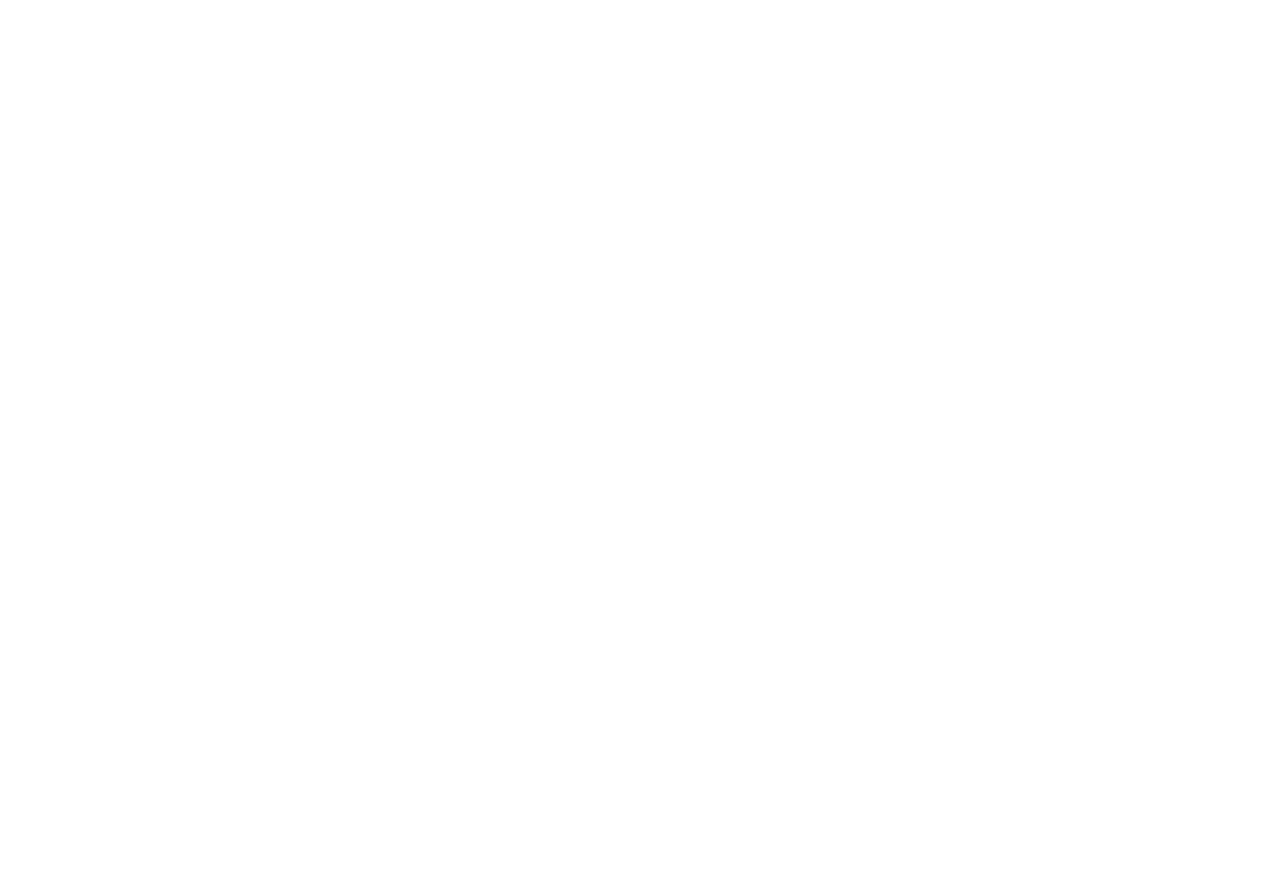
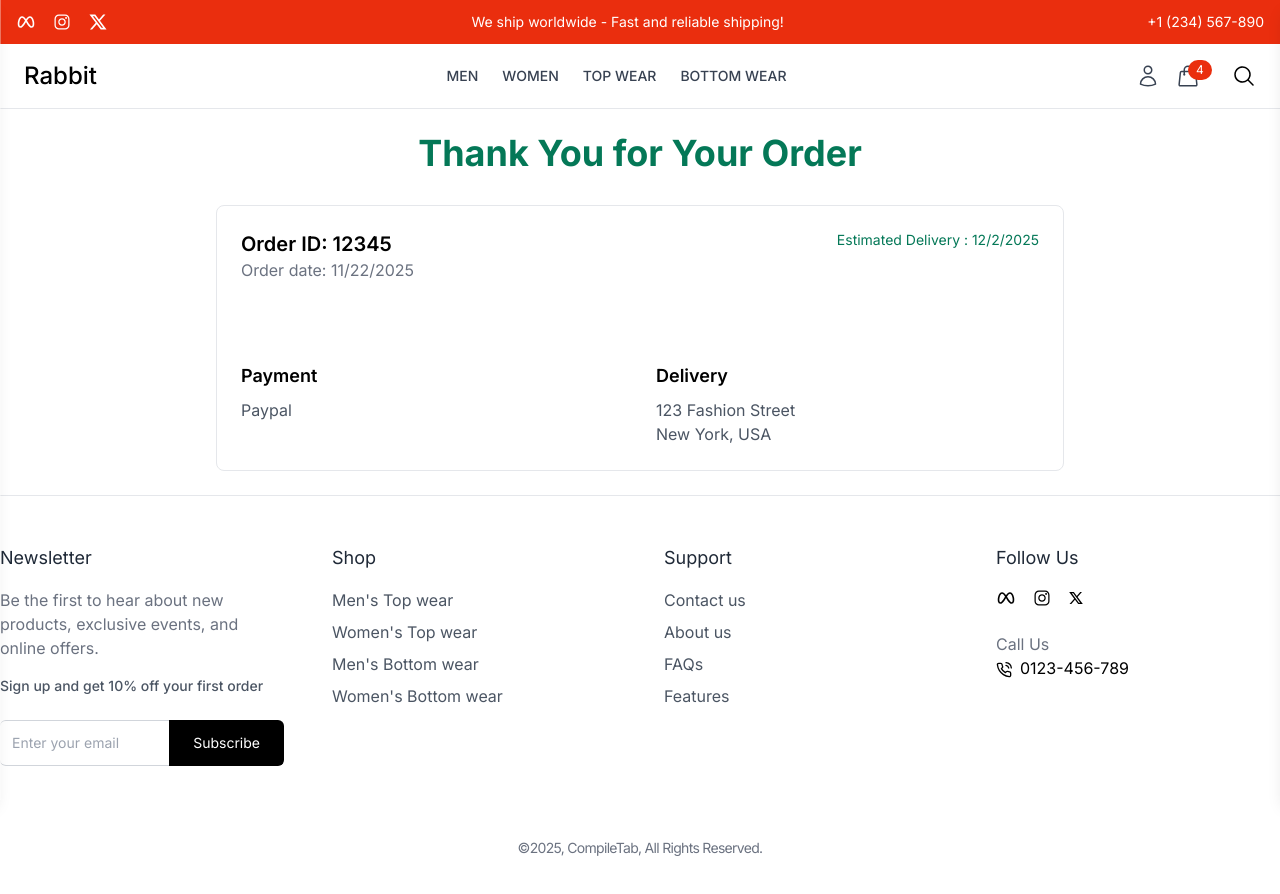
Before and after one commit to shohi-11/E-rabbit, a React (Vite) app in the folder frontend/: page /order-confirmation in a window 1280 px wide. Before the commit this address had no page. Shown: the top 894 px of the page. Before the commit the page ends 800 px from the top, so only its background shows below. Built offline with nearby package versions, Linux system fonts and the light colour scheme; a web font is replaced by a local one.

Commit message:
Added order confirmation page and updated components

```diff
--- a/frontend/package.json
+++ b/frontend/package.json
@@ -10,6 +10,7 @@
     "preview": "vite preview"
   },
   "dependencies": {
+    "@paypal/react-paypal-js": "^8.9.2",
     "react": "^19.2.0",
     "react-dom": "^19.2.0",
     "react-icons": "^5.5.0",
--- a/frontend/src/App.jsx
+++ b/frontend/src/App.jsx
@@ -9,6 +9,7 @@
 import CollectionPage from './pages/CollectionPage';
 import ProductDetails from './components/Products/ProductDetails';
 import Checkout from './components/Cart/Checkout';
+import OrderConfirmationPage from './pages/OrderConfirmationPage';
 
 
 const App = () => {
@@ -29,6 +30,7 @@
       <Route path='collections/:collection' element = {<CollectionPage/>}/>
       <Route path ='product/:id' element={<ProductDetails/>}/>
       <Route path = 'checkout' element = {<Checkout/>}/>
+      <Route path = 'order-confirmation' element={<OrderConfirmationPage/>}/>
     </Route>
     <Route>{/*Admin Layout */}</Route>
 
--- a/frontend/src/components/Cart/Checkout.jsx
+++ b/frontend/src/components/Cart/Checkout.jsx
@@ -1,6 +1,7 @@
 import React from 'react'
 import { useNavigate } from 'react-router-dom';
 import { useState } from 'react';
+import PayPalButton from '../Cart/PayPalButton';
 
 
 const cart = {
@@ -40,8 +41,14 @@
 
   const handleCreateCheckout = (e) =>{
     e.preventDefault();
-    //setCheckoutId(123);
-  }
+    setCheckoutId(123);
+  };
+
+  const handlePaymentSuccess = (details) =>{
+    console.log("Payment successful", details);
+    navigate("/order-confirmation");
+  };
+
   return (
     <div className='grid grid-cols-1 lg:grid-cols-2 gap-8 max-w-7xl mx-auto py-10 px-6
     tracking-tighter'>
@@ -148,10 +155,50 @@
               <div>
                 <h3 className="text-lg mb-4">Pay with Paypal</h3>
                 {/*Paypal component */}
+                <PayPalButton amount={100}
+                onSuccess={handlePaymentSuccess}
+                OnError={(err) => alert ("Payment failed. Try again.")}/>
               </div>
             )}
           </div>
         </form>
+      </div>
+      {/*Right Section */}
+      <div className="bg-gray-50 p-6 rounded-lg">
+        <h3 className="text-lg mb-4">Order Summary</h3>
+        <div className="border-t py-4 mb-4">
+          {cart.products.map ((product, index) =>(
+            <div key={index}
+            className='flex items-start justify-between py-2 border-b'>
+              <div className="flex items-start">
+                <img src={product.image} alt={product.name}
+                className='w-20 h-24 object-cover mr-4'
+                />
+                <div>
+                  <h3 className="text-md">{product.name}</h3>
+                  <p className="text-gray-500">Size: {product.size}</p>
+                  <p className="text-gray-500">Color: {product.color}</p>
+                </div>
+
+              </div>
+              <p className="text-xl">${product.price?.toLocaleString ()}</p>
+            </div>
+          ))}
+        </div>
+        <div className="flex justify-between items-center text-lg mb-4">
+          <p>
+            Subtotal
+          </p>
+          <p>${cart.totalPrice?.toLocaleString ()}</p>
+        </div>
+        <div className="flex justify-between items-center text-lg">
+          <p>Shipping</p>
+          <p>Free</p>
+        </div>
+        <div className="flex justify-between items-center text-lg mt-4 border-t pt-4">
+          <p>Total</p>
+          <p>${cart.totalPrice?.toLocaleString()}</p>
+        </div>
       </div>
     </div>
   )
--- /dev/null
+++ b/frontend/src/components/Cart/PayPalButton.jsx
@@ -0,0 +1,22 @@
+import React from 'react';
+import {PayPalButtons, PayPalScriptProvider} from "@paypal/react-paypal-js";
+
+const payPalButton = ({amount,onSuccess, onError}) => {
+  return (
+    <PayPalScriptProvider options ={{"client-id":"AXXdrbb2sEdsBpZg5F4YcXtBJA-GoffY2zzeUhBkXNbr-DFYHKsIQ-ZZTE1ExzhMr3PQq5JBk7oBUMw8"}}>
+
+     <PayPalButtons style={{layout: "vertical"}}
+     createOrder={(data, actions) =>{
+      return actions.order.create({
+        purchase_units: [{amount : {value: amount}}]
+      })
+     }}
+     onApprove ={(data, actions) =>{
+      return actions.order.capture().then(onSuccess)
+     }}
+     onError ={onError}/>
+    </PayPalScriptProvider>
+  )
+}
+
+export default payPalButton
--- /dev/null
+++ b/frontend/src/pages/OrderConfirmationPage.jsx
@@ -0,0 +1,126 @@
+import React from 'react'
+
+
+const checkout ={
+    _id: "12345",
+    createdAt : new Date(),
+    checkoutItems:[
+        {
+          productId :"1",
+          name: "Jacket",
+          color: "black",
+          size:"M",
+          price: 150,
+          quantity: 1,
+          image: "https://picsum.photos/150?random=1",
+
+        },
+        {
+          productId :"2",
+          name: "T-shirt",
+          color: "black",
+          size:"M",
+          price: 120,
+          quantity: 2,
+          image: "https://picsum.photos/150?random=2",
+
+        },
+    ],
+    shippingAddress: {
+        address: "123 Fashion Street",
+        city:"New York",
+        country: "USA"
+    }
+};
+const OrderConfirmationPage = () => {
+
+    const calculateEstimatedDelivery = (createdAt) =>{
+        const orderDate = new Date(createdAt);
+        orderDate.setDate(orderDate.getDate() + 10);//Add 10 days to the order date
+        return orderDate.toLocaleDateString();
+
+        };
+  return (
+    <div className='max-w-4xl mx-auto p-6 bg-white'>
+        <h1 className="text-4xl font-bold text-center text-emerald-700 mb-8">
+            Thank You for Your Order
+        </h1>
+        {checkout &&(
+            <div className="p-6 rounded-lg border">
+                <div className="flex justify-between mb-20">
+                    {/*Order Id and Date */}
+                    <div>
+                        <h2 className="text-xl font-semibold">
+                            Order ID: {checkout._id}
+                        </h2>
+                        <p className="text-gray-500">
+                            Order date: {new Date (checkout.createdAt). toLocaleDateString()}
+                        </p>
+                    </div>
+
+                    {/*Estimated Delivery */}
+                    <div>
+                        <p className="text-emerald-700 text-sm">
+                            Estimated Delivery : {" "}
+                            {calculateEstimatedDelivery (checkout.createdAt)}
+                        </p>
+                    </div>
+                </div>
+
+                {/*Ordered Items */}
+                <div className="mb-20">
+                    {checkout.checkoutItems.map((item) =>{
+                    <div
+                        key={item.productId}
+                        className="flex items-center mb-4">
+                          <img
+                          src={item.image}
+                          alt={item.name}
+                          className='w-16 h-16 object-cover rounded-md mr-4'/>
+                        <div>
+                            <h4 className="text-md font-semibold">
+                                {item.name}
+                            </h4>
+                            <p className="text-sm text-gray-500">
+                                {item.color} | {item.size}
+                            </p>
+                        </div>
+                           <div className="ml-auto text-right">
+                              <p className="text-md">${item.price}</p>
+                              <p className="text-sm text-gray-500">
+                                Qty: {item.quantity}
+                              </p>
+
+                           </div>
+
+                        </div>
+
+                    })}
+                </div>
+               {/*Payment and Delivery Info */}
+               <div className="grid grid-cols-2 gap-8">
+                {/*Payment Info */}
+                <div>
+                    <h4 className="text-lg font-semibold mb-2">Payment</h4>
+                    <p className="text-gray-600 ">Paypal</p>
+                </div>
+
+                {/*Delivery Info */}
+                <div>
+                    <h4 className="text-lg font-semibold mb-2">Delivery</h4>
+                    <p className="text-gray-600">
+                        {checkout.shippingAddress.address}</p>
+                        <p className="text-gray-600">{checkout.shippingAddress.city},{" "}
+                            {checkout.shippingAddress.country}
+                        </p>
+                </div>
+               </div>
+            </div>
+        )
+
+        }
+    </div>
+  )
+}
+
+export default OrderConfirmationPage
```
Also changed, not shown: 1 other file (tests, documents, lock files or other folders).
